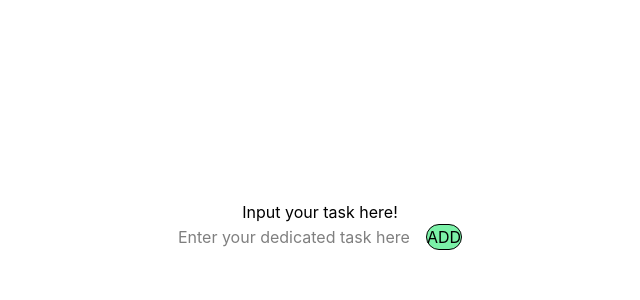
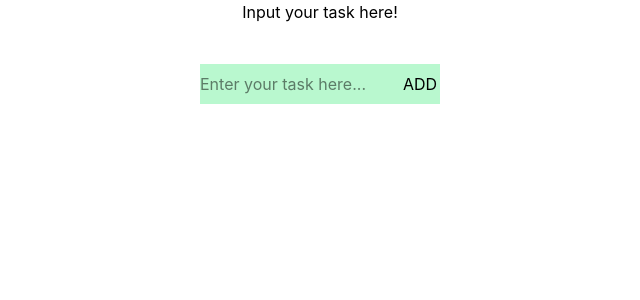
Before and after one commit to AnthonyLTorrefranca/to-do-list, a React (Vite) app: page / in a window 1280 px wide. Shown: the top 300 px of the page, without its empty margins (320-960 px from the left). Built offline with nearby package versions, Linux system fonts and the light colour scheme.

Commit message:
feat: created different component

```diff
--- /dev/null
+++ b/src/components/Alert/Alert.jsx
@@ -0,0 +1,9 @@
+export default function Alert({alert}) {
+  return (
+    <div className="flex items-center justify-center">
+        {alert === "idle" && <h1>Input your task here!</h1>}
+        {alert === "blank" && <h1>Task cannot be blank!</h1>}
+        {alert === "duplicate" && <h1>This task exists!</h1>}
+    </div>
+  )
+}
--- a/src/components/InputGroup/InputGroup.jsx
+++ b/src/components/InputGroup/InputGroup.jsx
@@ -1,17 +1,10 @@
-import '../../index.css'
-
-const InputGroup = ({handleSubmit, handleAddTask, task, alert}) => {
+const InputGroup = ({handleChange, task}) => {
   return (
     <section className="flex items-center flex-col">
-        {alert === "idle" && <h1>Input your task here!</h1>}
-        {alert === "blank" && <h1>Input your task here!</h1>}
-        {alert === "duplicate" && <h1>Input your task here!</h1>}
-        <section>
-            <input type="text" placeholder='Enter your dedicated task here'
-                name='task' value={task} onChange={handleAddTask} className="cursor-pointer border-solid border-black rounded-[25px]"/>
-            <button onClick={handleSubmit} className="cursor-pointer bg-green-300 border
-                border-solid border-black rounded-[25px]">ADD</button>
-        </section>
+      <section className="flex items-center">
+        <input className="bg-green-200 h-10 w-50" type="text" value={task} placeholder="Enter your task here..." onChange={handleChange} />
+            <button className="bg-green-200 h-10 w-10 cursor-pointer">ADD</button>
+      </section>
     </section>
   )
 }
--- /dev/null
+++ b/src/components/TaskLists/TaskItem.jsx
@@ -0,0 +1,7 @@
+export default function TaskItem({item}) {
+  return (
+    <li key={item.id} className="flex justify-start p-5 w-100 m-5 border-black border-2">
+            {item.text}
+        </li>
+    )
+}
--- a/src/components/TaskLists/TaskLists.jsx
+++ b/src/components/TaskLists/TaskLists.jsx
@@ -0,0 +1,11 @@
+import taskItem from './TaskItem.jsx'
+
+export default function TaskLists({taskList}) {
+  return (
+    <ul className="py-20">
+      {taskList.map(item=>
+        <taskItem item={item}/>
+      )}
+    </ul>
+  )
+}
--- a/src/components/TodoListContainer/TodoListContainer.jsx
+++ b/src/components/TodoListContainer/TodoListContainer.jsx
@@ -1,28 +1,44 @@
-import React, { useState } from 'react'
+import { useState, useEffect } from 'react'
+import '../../index.css'
 import './TodoListContainer.css'
+import Alert from '../Alert/Alert.jsx'
 import InputGroup from '../InputGroup/InputGroup.jsx'
-import '../../index.css'
+import TaskLists from '../TaskLists/TaskLists.jsx'
 
 export default function TodoListContainer() {
     const [alert, setAlert] = useState("idle")
     const [task, setTask] = useState("")
-    const [taskList, setTaskList] = useState("")
+    const [taskList, setTaskList] = useState([])
     function handleSubmit(e){
         e.preventDefault()
-        console.log("test")
         if (task.trim() === ""){
-            setAlert("blank");
+            setAlert("blank")
             return
         }
+        const newTask = {id: crypto.randomUUID(), text: task }
+        if (taskList.some(item=> item.text.trim().toLowerCase() === newTask.text.trim().toLowerCase())){
+            setAlert("duplicate");
+            return
+        }
+        setAlert("idle")
+        setTaskList(prev=>[...prev, newTask]);
+        setTask("")
     }
-    function handleAddTask(e){
+    function handleChange(e){
         setTask(e.target.value)
+        setAlert("idle")
     }
-  return (
-    <section className="flex flex-col items-center mt-50">
-        <form onSubmit={handleSubmit}>
-            <InputGroup onSubmit={handleSubmit} alert={alert} onChange={handleAddTask} />
+    useEffect(()=>console.log(taskList),[taskList])
+return (
+    <section>
+        <Alert alert={alert}/>
+        <form onSubmit={handleSubmit} className="mt-10">
+            <InputGroup task={task} handleChange={handleChange} />
         </form>
+        {/* Task List */}
+        <section className="flex justify-center align-middle">
+            <TaskLists taskList={taskList}  />
+        </section>
     </section>
   )
 }
```
